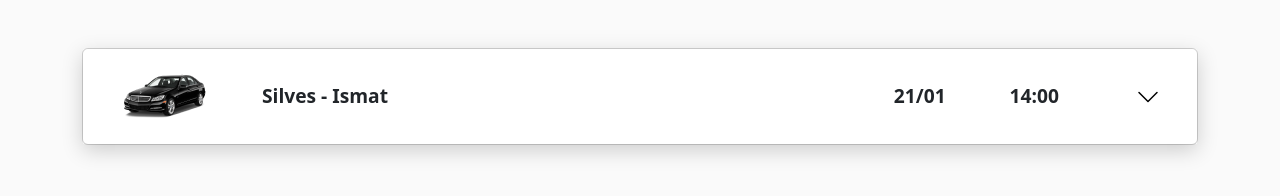
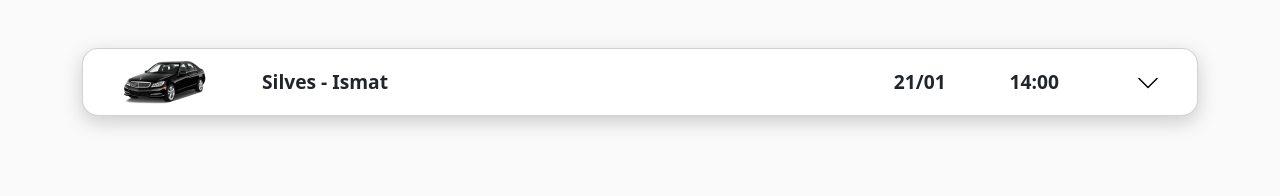
Before and after one commit to LeandroFonseca02/PW-TP1, a plain HTML site: page card.html in a window 1280 px wide. Drawn offline with nearby package versions, Linux system fonts and the light colour scheme.

Commit message:
FIX card

```diff
--- a/card.html
+++ b/card.html
@@ -11,8 +11,8 @@
 </head>
 <body>
 <div class="container">
-    <div class="card mt-5">
-        <div class="card-body boleia-card-shadow">
+    <div class="card boleia-card boleia-card-shadow mt-5">
+        <div class="card-body">
             <div class="d-flex flex-row align-items-center boleia-header">
                 <img class="ms-4 d-none d-md-block" src="./images/car-placeholder.png" alt="Car">
                 <div class="me-auto p-2 ms-5">
```
